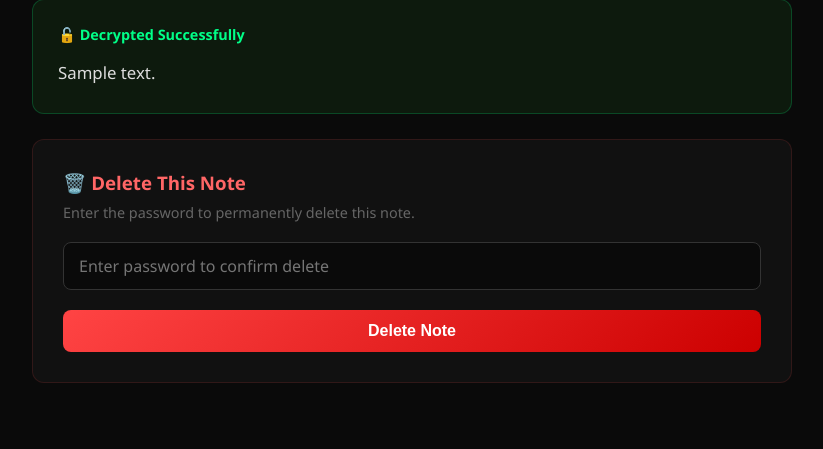
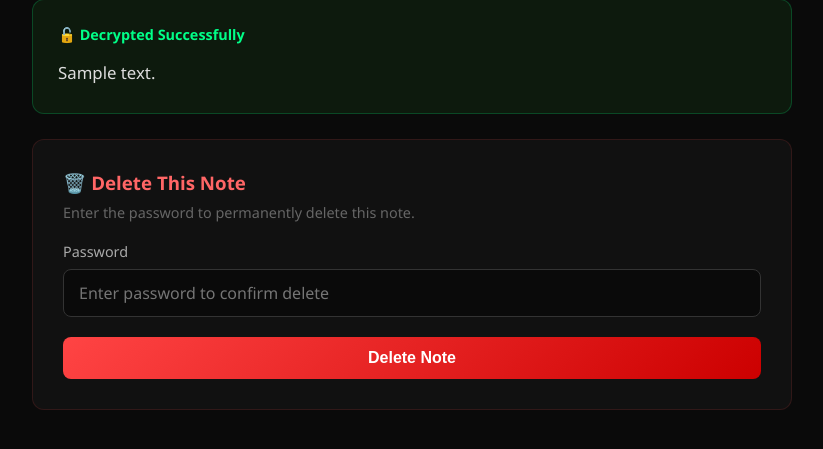
Before and after one commit to Kevin03-cyber/Secure-Notes, a Flask app: template templates/view.html in a window 1280 px wide. Shown: the part 173-622 px from the top of the page, without its empty margins (228-1051 px from the left). Run offline with Flask 3, Linux system fonts and the light colour scheme; the template is opened without the code that fills it: most values are stand-ins (such as "Sample title", 1, 10 or a date in 2020).

Commit message:
Add encryption info panel and note lockout countdown

```diff
--- a/app.py
+++ b/app.py
@@ -2,6 +2,8 @@ from flask import Flask, render_template, request, redirect, url_for, flash
 import sqlite3
 import os
 import base64
+import time
+import math
 from cryptography.hazmat.primitives.kdf.pbkdf2 import PBKDF2HMAC
 from cryptography.hazmat.primitives import hashes
 from cryptography.fernet import Fernet, InvalidToken
@@ -25,11 +27,22 @@ def init_db():
             title TEXT NOT NULL,
             encrypted_content BLOB NOT NULL,
             salt BLOB NOT NULL,
-            created_at TIMESTAMP DEFAULT CURRENT_TIMESTAMP
+            created_at TIMESTAMP DEFAULT CURRENT_TIMESTAMP,
+            failed_attempts INTEGER NOT NULL DEFAULT 0,
+            locked_until INTEGER NOT NULL DEFAULT 0
         )
     ''')
+
+    # Migrate an existing notes.db that predates these columns
+    cols = [row['name'] for row in conn.execute('PRAGMA table_info(notes)')]
+    if 'failed_attempts' not in cols:
+        conn.execute('ALTER TABLE notes ADD COLUMN failed_attempts INTEGER NOT NULL DEFAULT 0')
+    if 'locked_until' not in cols:
+        conn.execute('ALTER TABLE notes ADD COLUMN locked_until INTEGER NOT NULL DEFAULT 0')
+
     conn.commit()
     conn.close()
+
 
 # ── Encryption helpers ────────────────────────────────────
 def derive_key(password, salt):
@@ -55,6 +68,41 @@ def decrypt_note(encrypted_content, password, salt):
         return f.decrypt(encrypted_content).decode()
     except InvalidToken:
         return None
+
+# ── Lockout helpers ───────────────────────────────────────
+MAX_ATTEMPTS = 5
+LOCK_SECONDS = 60
+
+def lock_seconds_left(note):
+    """Seconds remaining on a note's lock, 0 if it isn't locked."""
+    return max(0, math.ceil(note['locked_until'] - time.time()))
+
+def register_failure(conn, note_id):
+    """Count a wrong password. Locks the note once the limit is reached.
+    Returns the new failure count."""
+    conn.execute(
+        'UPDATE notes SET failed_attempts = failed_attempts + 1 WHERE id = ?',
+        (note_id,)
+    )
+    attempts = conn.execute(
+        'SELECT failed_attempts FROM notes WHERE id = ?', (note_id,)
+    ).fetchone()['failed_attempts']
+
+    if attempts >= MAX_ATTEMPTS:
+        conn.execute(
+            'UPDATE notes SET locked_until = ? WHERE id = ?',
+            (int(time.time()) + LOCK_SECONDS, note_id)
+        )
+    conn.commit()
+    return attempts
+
+def reset_failures(conn, note_id):
+    """Clear the counter and any lock after a correct password."""
+    conn.execute(
+        'UPDATE notes SET failed_attempts = 0, locked_until = 0 WHERE id = ?',
+        (note_id,)
+    )
+    conn.commit()
 
 # ── Routes ────────────────────────────────────────────────
 @app.route('/')
@@ -96,9 +144,9 @@ def create():
 def view(note_id):
     conn = get_db()
     note = conn.execute('SELECT * FROM notes WHERE id = ?', (note_id,)).fetchone()
-    conn.close()
 
     if not note:
+        conn.close()
         flash('Note not found!', 'error')
         return redirect(url_for('index'))
 
@@ -106,15 +154,33 @@ def view(note_id):
     wrong_password = False
 
     if request.method == 'POST':
-        password = request.form['password']
-        decrypted_content = decrypt_note(note['encrypted_content'], password, note['salt'])
-        if decrypted_content is None:
-            wrong_password = True
-            flash('Wrong password — note could not be decrypted.', 'error')
+        seconds_left = lock_seconds_left(note)
 
+        if seconds_left > 0:
+            # Locked: reject BEFORE trying to decrypt
+            flash(f'Too many failed attempts. Try again in {seconds_left} seconds.', 'error')
+        else:
+            password = request.form['password']
+            decrypted_content = decrypt_note(note['encrypted_content'], password, note['salt'])
+
+            if decrypted_content is None:
+                wrong_password = True
+                attempts = register_failure(conn, note_id)
+                if attempts >= MAX_ATTEMPTS:
+                    flash(f'Wrong password. Note locked for {LOCK_SECONDS} seconds.', 'error')
+                else:
+                    flash(f'Wrong password — {MAX_ATTEMPTS - attempts} attempts left.', 'error')
+            else:
+                reset_failures(conn, note_id)
+
+           # Re-read the row so the lock status includes any failure just recorded
+    note = conn.execute('SELECT * FROM notes WHERE id = ?', (note_id,)).fetchone()
+    seconds_left = lock_seconds_left(note)
+    conn.close()
     return render_template('view.html', note=note,
                            content=decrypted_content,
-                           wrong_password=wrong_password)
+                           wrong_password=wrong_password,
+                           seconds_left=seconds_left)
 
 @app.route('/delete/<int:note_id>', methods=['POST'])
 def delete(note_id):
@@ -128,11 +194,21 @@ def delete(note_id):
         flash('Note not found!', 'error')
         return redirect(url_for('index'))
 
+    seconds_left = lock_seconds_left(note)
+    if seconds_left > 0:
+        conn.close()
+        flash(f'Too many failed attempts. Try again in {seconds_left} seconds.', 'error')
+        return redirect(url_for('view', note_id=note_id))
+
     decrypted = decrypt_note(note['encrypted_content'], password, note['salt'])
 
     if decrypted is None:
+        attempts = register_failure(conn, note_id)
         conn.close()
-        flash('Wrong password — cannot delete this note.', 'error')
+        if attempts >= MAX_ATTEMPTS:
+            flash(f'Wrong password. Note locked for {LOCK_SECONDS} seconds.', 'error')
+        else:
+            flash(f'Wrong password — {MAX_ATTEMPTS - attempts} attempts left.', 'error')
         return redirect(url_for('view', note_id=note_id))
 
     conn.execute('DELETE FROM notes WHERE id = ?', (note_id,))
--- a/templates/view.html
+++ b/templates/view.html
@@ -1,16 +1,15 @@
 <!DOCTYPE html>
 <html lang="en">
 <head>
-  <meta charset="UTF-8"/>
-  <meta name="viewport" content="width=device-width, initial-scale=1.0"/>
+  <meta charset="UTF-8">
+  <meta name="viewport" content="width=device-width, initial-scale=1.0">
   <title>View Note – Secure Notes</title>
   <link rel="stylesheet" href="{{ url_for('static', filename='style.css') }}">
 </head>
 <body>
-
   <div class="container">
     <div class="page-header">
-      <a href="/" class="back-link">← Back</a>
+      <a href="{{ url_for('index') }}" class="back-link">← Back</a>
       <h2>🔒 {{ note['title'] }}</h2>
       <span class="note-date">Saved on {{ note['created_at'][:16] }}</span>
     </div>
@@ -32,28 +31,74 @@
       <div class="form-card danger-zone">
         <h3>🗑️ Delete This Note</h3>
         <p>Enter the password to permanently delete this note.</p>
-        <form method="POST" action="/delete/{{ note['id'] }}">
+        <form method="POST" action="{{ url_for('delete', note_id=note['id']) }}">
           <div class="form-group">
-            <input type="password" name="password" placeholder="Enter password to confirm delete" required />
+            <label for="delete-password">Password</label>
+            <input
+              id="delete-password"
+              type="password"
+              name="password"
+              placeholder="Enter password to confirm delete"
+              required
+            >
           </div>
           <button type="submit" class="btn-danger full-width">Delete Note</button>
         </form>
       </div>
+    {% else %}
+      {% set remaining = seconds_left|default(0, true)|int %}
 
-    {% else %}
       <div class="form-card">
+        {% if remaining > 0 %}
+          <div class="alert error" role="status">
+            🔒 This note is locked. Try again in
+             <strong id="countdown" data-seconds="{{ remaining }}">{{ remaining }}</strong>          </div>
+        {% endif %}
+
         <p class="unlock-prompt">Enter the password you set when creating this note.</p>
         <form method="POST">
           <div class="form-group">
-            <label>Password</label>
-            <input type="password" name="password" placeholder="Enter note password" required
-              {% if wrong_password %}class="input-error"{% endif %} />
+            <label for="note-password">Password</label>
+            <input
+              id="note-password"
+              type="password"
+              name="password"
+              placeholder="Enter note password"
+              autocomplete="current-password"
+              required
+              {% if wrong_password|default(false) %}class="input-error"{% endif %}
+              {% if remaining > 0 %}disabled{% endif %}
+            >
           </div>
-          <button type="submit" class="btn-primary full-width">🔓 Decrypt Note</button>
+          <button
+            type="submit"
+            class="btn-primary full-width"
+            {% if remaining > 0 %}disabled{% endif %}
+          >
+            🔓 Decrypt Note
+          </button>
         </form>
       </div>
+
+      {% if remaining > 0 %}
+        <script>
+          const countdown = document.getElementById('countdown');
+          let secondsLeft = Number(countdown.dataset.seconds);
+
+          const timer = setInterval(() => {
+            secondsLeft -= 1;
+
+            if (secondsLeft <= 0) {
+              clearInterval(timer);
+              window.location.reload();
+              return;
+            }
+
+            countdown.textContent = secondsLeft;
+          }, 1000);
+        </script>
+      {% endif %}
     {% endif %}
-
   </div>
 </body>
 </html>
```
